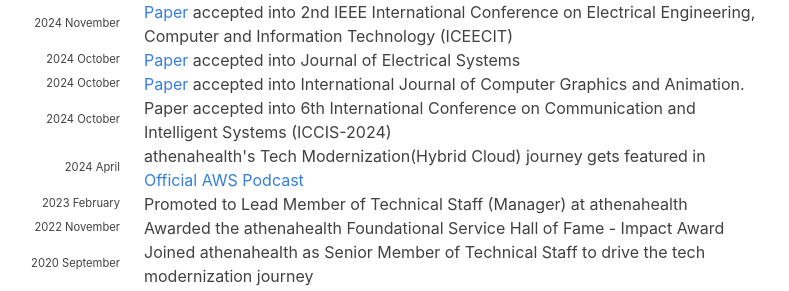
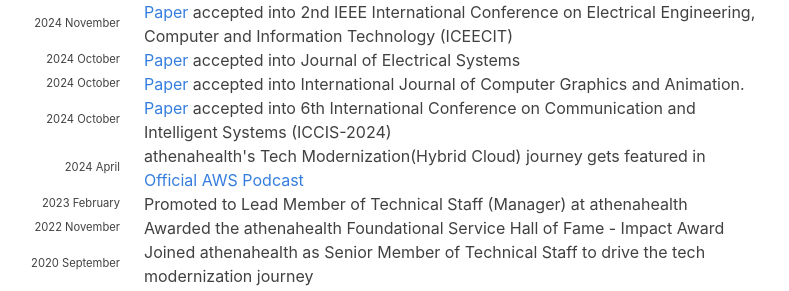
Before and after one commit to hariharanragothaman/hariharanragothaman.github.io, a Jekyll site: the page built from index.md, in a window 1280 px wide and 900 px high, scrolled down 1036 px. Shown: the part 162-453 px from the top of the window, without its empty margins (188-977 px from the left). Built offline with Jekyll 4.4.1, drawn with Linux system fonts in a browser that asks for light colours; nearby versions of some CDN libraries; some web fonts are replaced; some of the changed lines change nothing that is shown.

Commit message:
Polishes and Updates

```diff
--- a/_data/news.yaml
+++ b/_data/news.yaml
@@ -52,7 +52,7 @@
 
 - year: 2024
   year-extra: October
-  description: Paper accepted into 6th International Conference on Communication and Intelligent Systems (ICCIS-2024)
+  description: <a href="https://scrs.in/conference/iccis2024">Paper</a> accepted into 6th International Conference on Communication and Intelligent Systems (ICCIS-2024)
 
 - year: 2024
   year-extra: April
```
